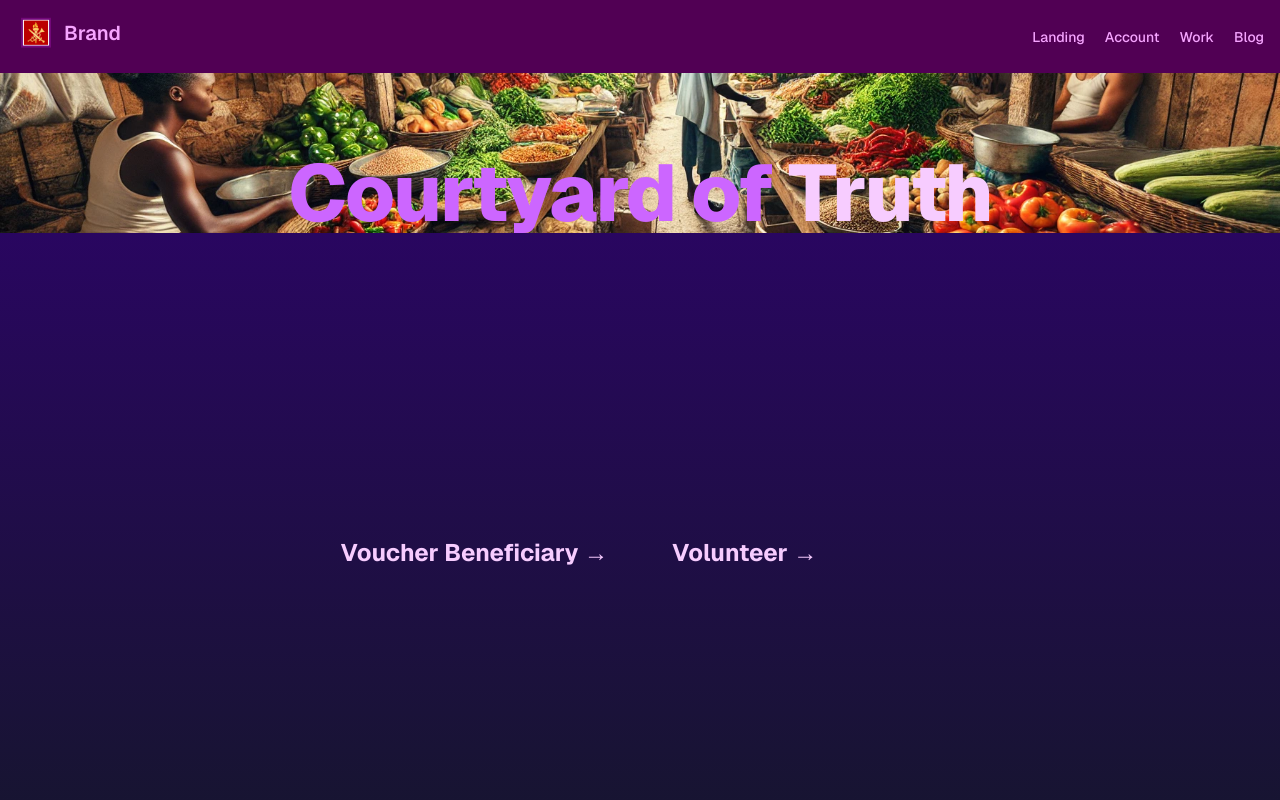
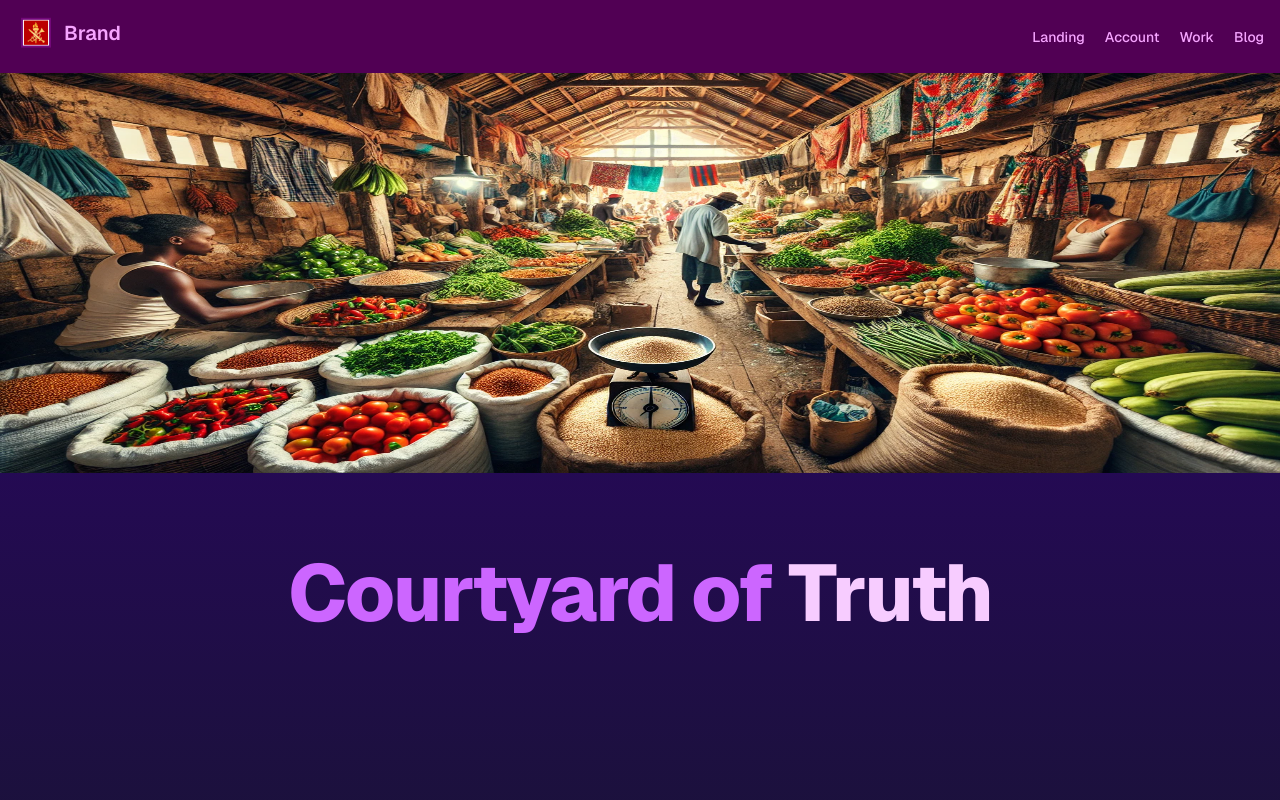
Before and after one commit to joeizang/ct-food-platform, a Next.js app: page / in a window 1280 px wide. Shown: the top 800 px of the page. Built offline with nearby package versions, Linux system fonts and the light colour scheme.

Commit message:
refactor: updating hero section

```diff
--- a/src/app/page.tsx
+++ b/src/app/page.tsx
@@ -1,9 +1,11 @@
 import Link from "next/link";
+import Image from 'next/image';
 
 export default function HomePage() {
   return (
-    <main className="flex min-h-screen flex-col items-center justify-center bg-gradient-to-b from-[#2e026d] to-[#15162c] text-seance-200">
-  <div className="w-full sm:w-full bg-cover bg-center" style={{ backgroundImage: 'url("/images/marketplace.webp")', height: '100%' }}>
+    <main className="flex flex-col items-center justify-center bg-gradient-to-b from-[#2e026d] to-[#15162c] text-seance-200">
+  <div className="h-screen w-full sm:w-full bg-cover bg-center" >
+    <img src='/images/marketplace.webp'  alt="image" className="h-1/2 w-full" />
     <h1 className="text-5xl font-extrabold tracking-tight text-seance-200 sm:text-[5rem] box-border text-center pt-20">
       <span className="text-[hsl(280,100%,70%)]">Courtyard of</span> Truth
     </h1>
```
Also changed, not shown: .gitpod.yml (added).
